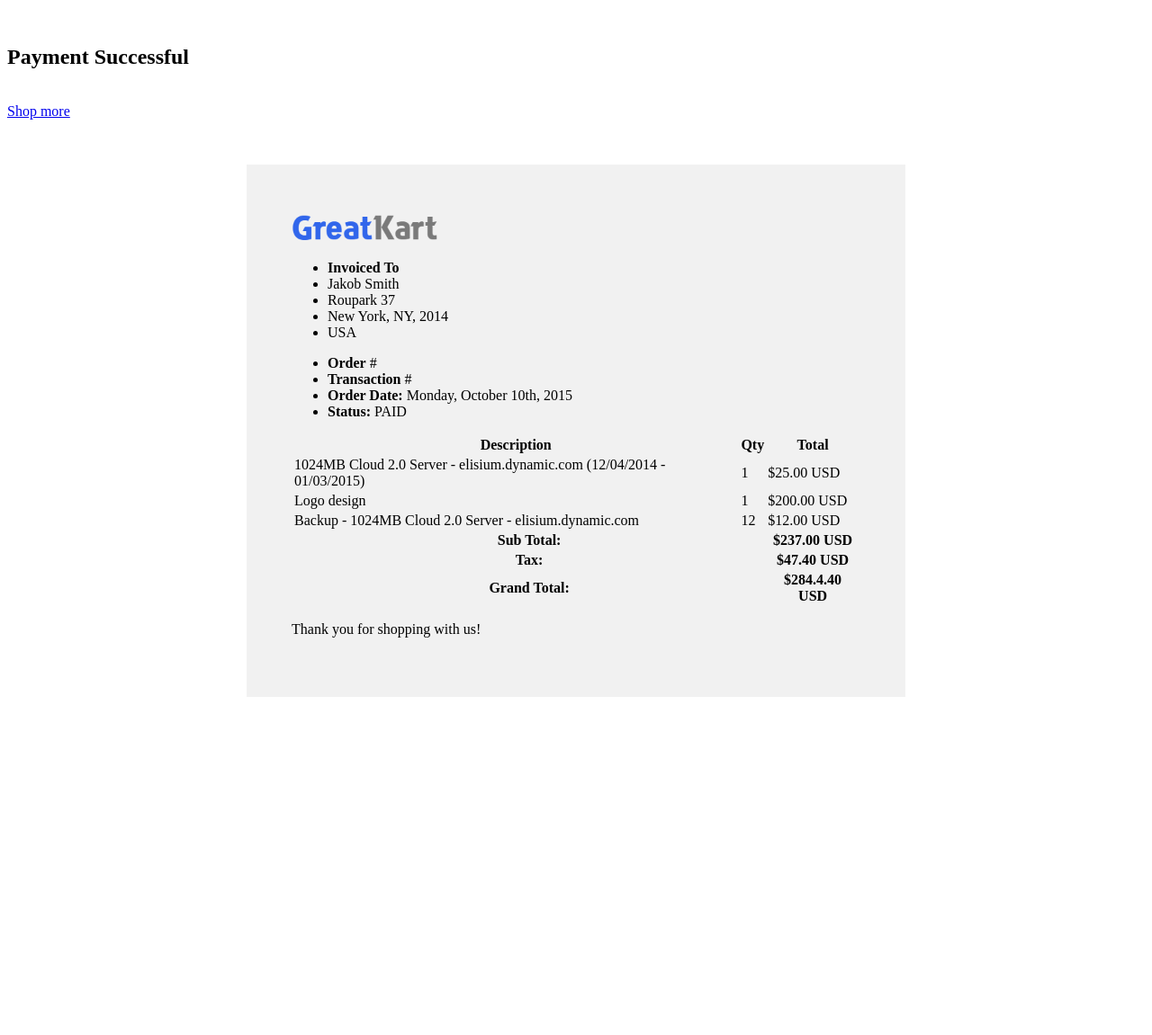
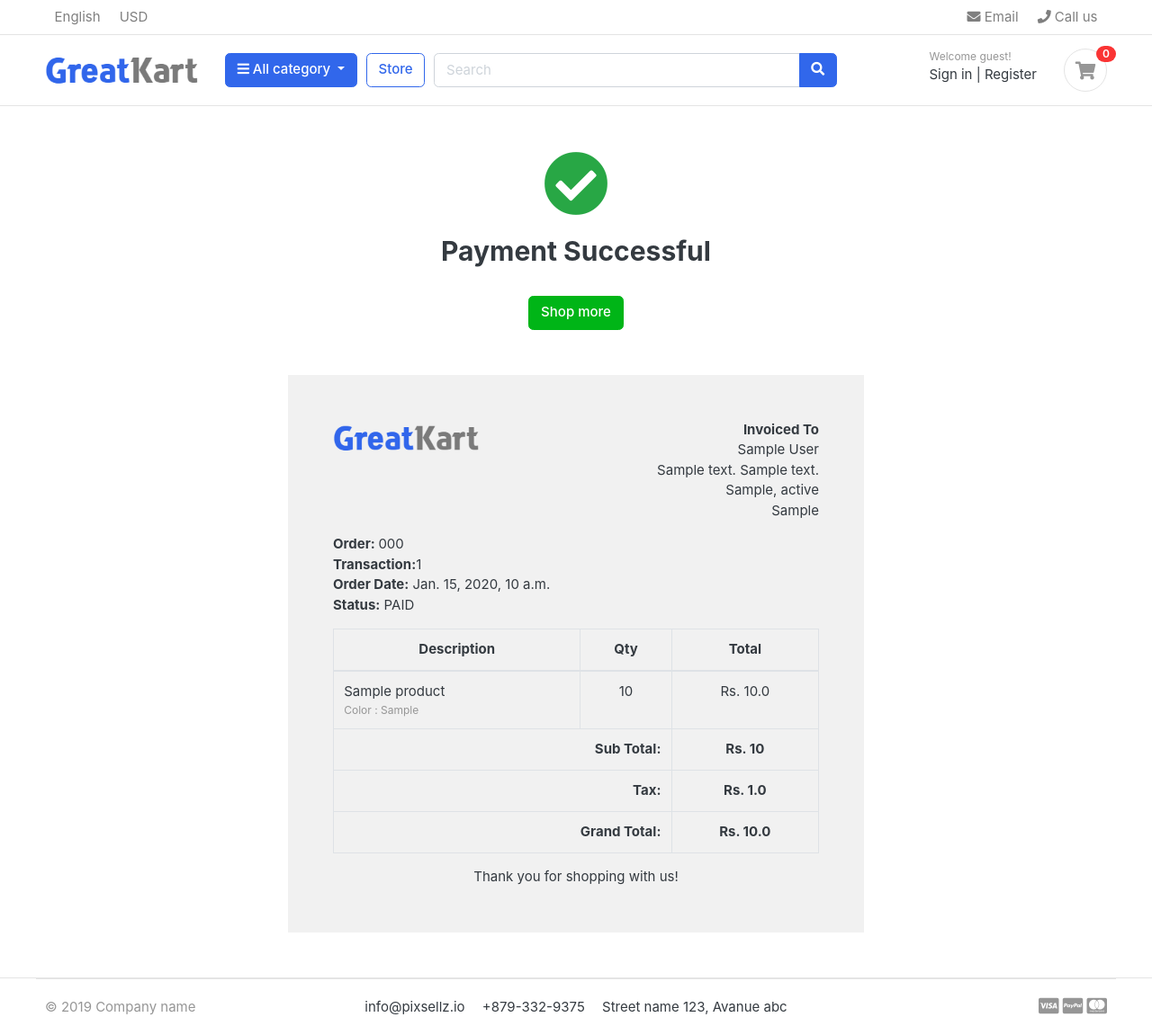
Before and after one commit to MohammedDanishN/GreatKart, a Django app: template templates/orders/success.html in a window 1280 px wide. Shown: the whole page at 90% size. Before the commit the page ends 775 px from the top, so only its background shows below. Run offline with Django 4.2, Linux system fonts and the light colour scheme; tables that the repository leaves empty hold one stand-in row (values such as "Sample post"); the template is opened without the code that fills it: values that come from a table or form of the project are taken from there, most other values are stand-ins (such as "Sample title", 1, 10 or a date in 2020); some libraries are stand-ins or nearby versions; some web fonts are replaced.

Commit message:
Added - SuccessPage

```diff
--- a/templates/orders/success.html
+++ b/templates/orders/success.html
@@ -1,3 +1,9 @@
+{% extends 'base.html' %}
+{% load static %}
+
+{% block content %}
+
+
 
 <div class="container" style="margin-top: 50px;">
     <center><i class="fas fa-check-circle" style="font-size: 72px;margin-bottom: 20px;color: #28A745;"></i></center>
@@ -19,7 +25,7 @@
                         <!-- Start .row -->
                         <div class="col-lg-6">
                             <!-- col-lg-6 start here -->
-                            <div class="invoice-logo"><img src="/images/logo.png" alt="Invoice logo" style="max-height: 40px;"></div>
+                            <div class="invoice-logo"><img src="{% static '/images/logo.png' %}" alt="Invoice logo" style="max-height: 40px;"></div>
                         </div>
                         <!-- col-lg-6 end here -->
                         <div class="col-lg-6">
@@ -27,10 +33,10 @@
                             <div class="invoice-from">
                                 <ul class="list-unstyled text-right">
                                     <li><strong>Invoiced To</strong></li>
-                                    <li>Jakob Smith</li>
-                                    <li>Roupark 37</li>
-                                    <li>New York, NY, 2014</li>
-                                    <li>USA</li>
+                                    <li>{{order.full_name}}</li>
+                                    <li>{{order.full_address}}</li>
+                                    <li>{{order.city}}, {{order.state}}</li>
+                                    <li>{{order.country}}</li>
                                 </ul>
                             </div>
                         </div>
@@ -40,9 +46,9 @@
                             <div class="invoice-details mt25">
                                 <div class="well">
                                     <ul class="list-unstyled mb0">
-                                        <li><strong>Order</strong> #</li>
-                                        <li><strong>Transaction</strong> #</li>
-                                        <li><strong>Order Date:</strong> Monday, October 10th, 2015</li>
+                                        <li><strong>Order: </strong> {{order.order_number}}</li>
+                                        <li><strong>Transaction:</strong>{{transaction_id}} </li>
+                                        <li><strong>Order Date:</strong> {{order.created_at}}</li>
                                         <li><strong>Status:</strong> PAID</li>
                                     </ul>
                                 </div>
@@ -59,35 +65,38 @@
                                             </tr>
                                         </thead>
                                         <tbody>
+                                            {% for item in order_products  %}
                                             <tr>
-                                                <td>1024MB Cloud 2.0 Server - elisium.dynamic.com (12/04/2014 - 01/03/2015)</td>
-                                                <td class="text-center">1</td>
-                                                <td class="text-center">$25.00 USD</td>
+                                                <td>
+                                                    {{item.product}}
+                                                    <p class="text-muted small">
+                                                        {% if item.variations.all %}
+                                                            {% for i in item.variations.all %}
+                                                                {{ i.variation_type | capfirst }} : {{ i.variation_value | capfirst }} <br>
+                                                            {% endfor %}
+                                                        {% endif %}
+                                                    </p>
+
+
+                                                </td>
+                                                <td class="text-center">{{item.quantity}}</td>
+                                                <td class="text-center">Rs. {{item.product_price}}</td>
                                             </tr>
-                                            <tr>
-                                                <td>Logo design</td>
-                                                <td class="text-center">1</td>
-                                                <td class="text-center">$200.00 USD</td>
-                                            </tr>
-                                            <tr>
-                                                <td>Backup - 1024MB Cloud 2.0 Server - elisium.dynamic.com</td>
-                                                <td class="text-center">12</td>
-                                                <td class="text-center">$12.00 USD</td>
-                                            </tr>
+                                            {% endfor %}
                                         </tbody>
                                         <tfoot>
                                             <tr>
                                                 <th colspan="2" class="text-right">Sub Total:</th>
-                                                <th class="text-center">$237.00 USD</th>
+                                                <th class="text-center">Rs. {{sub_total}}</th>
                                             </tr>
                                             <tr>
                                                 <th colspan="2" class="text-right">Tax:</th>
-                                                <th class="text-center">$47.40 USD</th>
+                                                <th class="text-center">Rs. {{order.tax}}</th>
                                             </tr>
 
                                             <tr>
                                                 <th colspan="2" class="text-right">Grand Total:</th>
-                                                <th class="text-center">$284.4.40 USD</th>
+                                                <th class="text-center">Rs. {{order.order_total}}</th>
                                             </tr>
                                         </tfoot>
                                     </table>
@@ -107,3 +116,6 @@
         <!-- col-lg-12 end here -->
     </div>
     </div>
+
+
+{% endblock content %}
```
Also changed, not shown: orders/views.py (+38 -14 lines).
